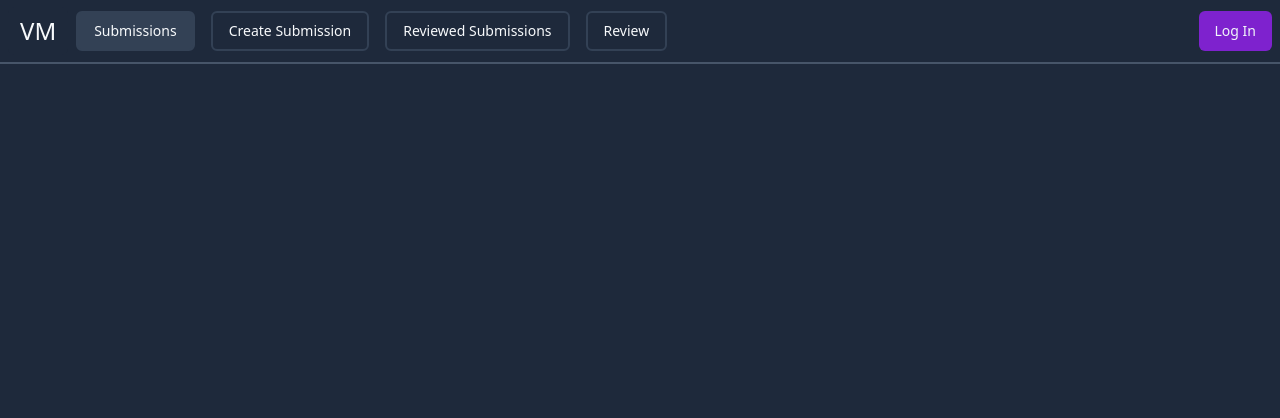
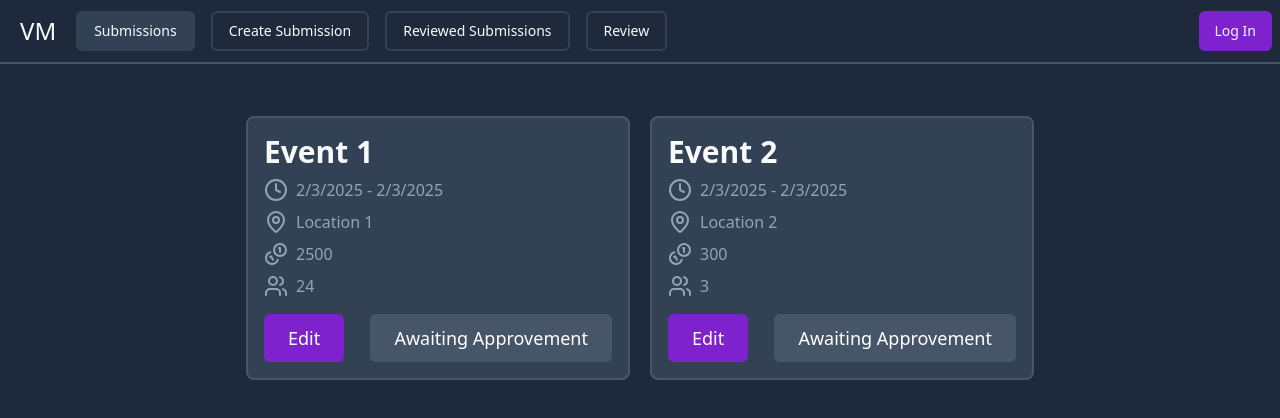
Before and after one commit to htlweiz/Veranstaltungsmanagify, a SvelteKit app in the folder frontend/: page /submissions in a window 1280 px wide. Shown: the top 418 px of the page. Built offline with nearby package versions, Linux system fonts and the light colour scheme.

Commit message:
Submission component

```diff
--- a/frontend/package.json
+++ b/frontend/package.json
@@ -39,5 +39,8 @@
 		"typescript": "^5.0.0",
 		"typescript-eslint": "^8.20.0",
 		"vite": "^6.0.0"
+	},
+	"dependencies": {
+		"lucide-svelte": "^0.474.0"
 	}
 }
--- /dev/null
+++ b/frontend/src/lib/components/Submission.svelte
@@ -0,0 +1,33 @@
+<script lang="ts">
+	import type { Event } from '$lib/types';
+	import { Clock, MapPin, Coins, Users } from 'lucide-svelte';
+    import Button from './ui/button/button.svelte';
+
+	export let submission: Event;
+</script>
+
+<div class="flex flex-col w-96 bg-slate-700 border-slate-600 border-2 p-4 gap-y-2 rounded-lg">
+	<h1 class="flex h1 text-3xl font-bold truncate">{submission.title}</h1>
+	<div class="flex gap-x-2">
+		<Clock class="size-6 text-slate-400" />
+		<p class="text-slate-400">
+			{submission.start.toLocaleDateString('en-US')} - {submission.end.toLocaleDateString('en-US')}
+		</p>
+	</div>
+	<div class="flex gap-x-2">
+		<MapPin class="size-6 text-slate-400" />
+		<p class="text-slate-400">{submission.location}</p>
+	</div>
+	<div class="flex gap-x-2">
+		<Coins class="size-6 text-slate-400" />
+		<p class="text-slate-400">{submission.price}</p>
+	</div>
+	<div class="flex gap-x-2">
+		<Users class="size-6 text-slate-400" />
+		<p class="text-slate-400">{submission.people}</p>
+	</div>
+	<div class="flex justify-between pt-2">
+		<Button class="bg-purple-700 text-white text-lg p-6 hover:bg-purple-800">Edit</Button>
+		<Button class="bg-slate-600 text-white text-lg p-6 hover:bg-slate-600/50">Awaiting Approvement</Button>
+	</div>
+</div>
--- a/frontend/src/routes/submissions/+page.svelte
+++ b/frontend/src/routes/submissions/+page.svelte
@@ -1,5 +1,34 @@
 <script lang="ts">
 	import type { PageData } from './$types';
+	import Submission from '$lib/components/Submission.svelte';
+	import type { Event } from '$lib/types';
+	import { onMount } from 'svelte';
 
-	let { data }: { data: PageData } = $props();
+	let submissions: Event[] = [];
+	onMount(async () => {
+		submissions = [
+			{
+				title: 'Event 1',
+				start: new Date(),
+				end: new Date(),
+				location: 'Location 1',
+				price: 2500,
+				people: 24
+			},
+			{
+				title: 'Event 2',
+				start: new Date(),
+				end: new Date(),
+				location: 'Location 2',
+				price: 300,
+				people: 3
+			}
+		];
+	});
 </script>
+
+<div class="flex flex-wrap gap-5 p-5">
+	{#each submissions as submission}
+		<Submission {submission} />
+	{/each}
+</div>
```
Also changed, not shown: 1 other file (tests, documents, lock files or other folders).
